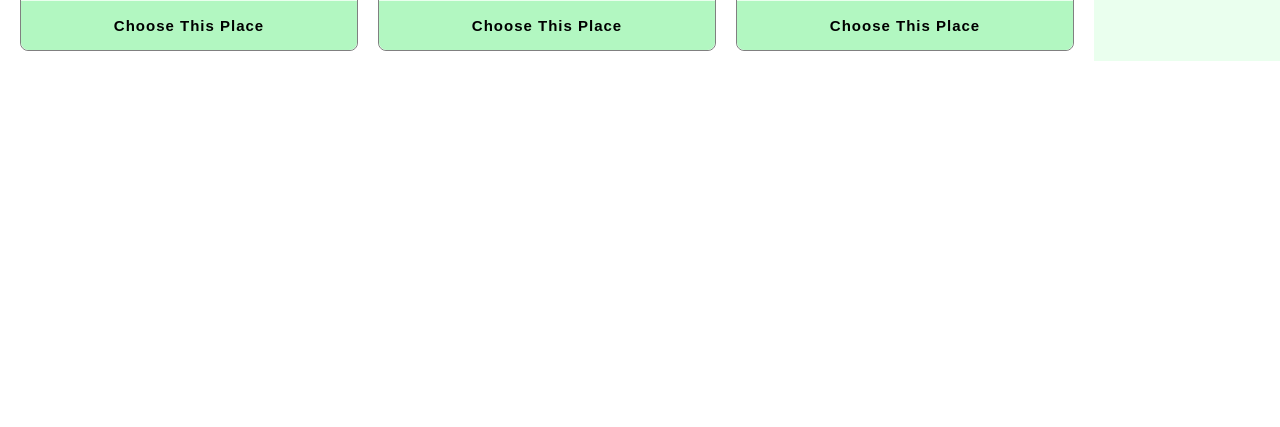
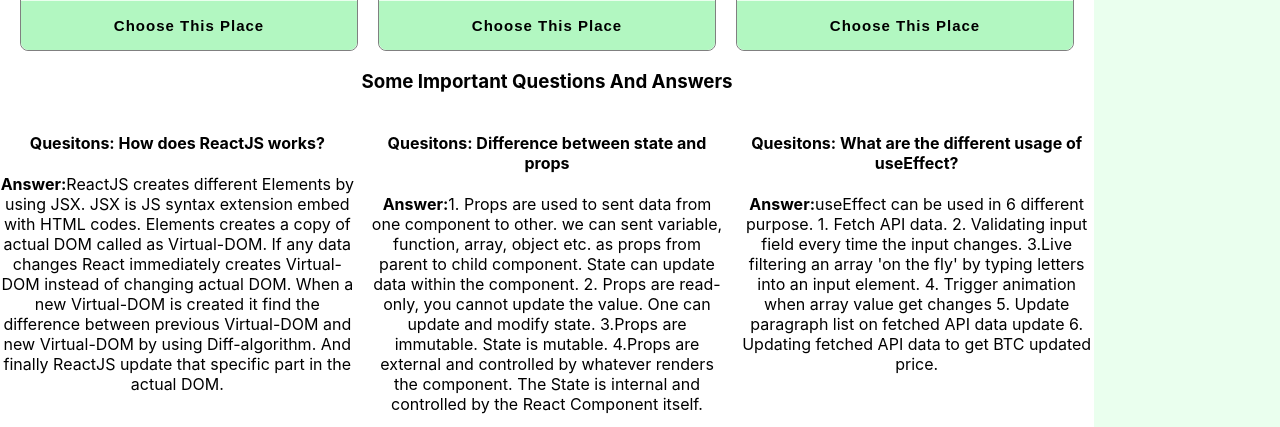
Before and after one commit to dev-sajjad/ultra-active-club-website, a React (Create React App) app: page / in a window 1280 px wide. Shown: the part 1380-1807 px from the top of the page. Before the commit the page ends 1441 px from the top, so only its background shows below. Built offline with nearby package versions, Linux system fonts and the light colour scheme.

Commit message:
added questions and answers

```diff
--- a/public/index.html
+++ b/public/index.html
@@ -24,7 +24,7 @@
       work correctly both with client-side routing and a non-root public URL.
       Learn how to configure a non-root public URL by running `npm run build`.
     -->
-    <title>React App</title>
+    <title>Visit Beautiful Sylhet</title>
   </head>
   <body>
     <noscript>You need to enable JavaScript to run this app.</noscript>
--- a/src/components/Tour/Tour.css
+++ b/src/components/Tour/Tour.css
@@ -27,6 +27,13 @@
     background-color:  #eaffee;
 }
 
+.questions {
+    display: grid;
+    grid-template-columns: repeat(3, 1fr);
+    gap: 15px;
+
+}
+
 
 @media only screen and (max-width: 1200px) {
     .place-container {
--- a/src/components/Tour/Tour.js
+++ b/src/components/Tour/Tour.js
@@ -52,6 +52,46 @@
             ></Place>
           ))}
         </div>
+        <h3>Some Important Questions And Answers</h3>
+        <div className='questions'>
+          <div className='question'>
+            <h4>Quesitons: How does ReactJS works?</h4>
+            <p>
+              <strong>Answer:</strong>ReactJS creates different Elements by
+              using JSX. JSX is JS syntax extension embed with HTML codes.
+              Elements creates a copy of actual DOM called as Virtual-DOM. If
+              any data changes React immediately creates Virtual-DOM instead of
+              changing actual DOM. When a new Virtual-DOM is created it find the
+              difference between previous Virtual-DOM and new Virtual-DOM by
+              using Diff-algorithm. And finally ReactJS update that specific
+              part in the actual DOM.
+            </p>
+          </div>
+          <div>
+            <h4>Quesitons: Difference between state and props</h4>
+            <p>
+              <strong>Answer:</strong>1. Props are used to sent data from one
+              component to other. we can sent variable, function, array, object
+              etc. as props from parent to child component. State can update
+              data within the component. 2. Props are read-only, you cannot
+              update the value. One can update and modify state. 3.Props are
+              immutable. State is mutable. 4.Props are external and controlled
+              by whatever renders the component. The State is internal and
+              controlled by the React Component itself.
+            </p>
+          </div>
+          <div>
+            <h4>Quesitons: What are the different usage of useEffect?</h4>
+            <p>
+              <strong>Answer:</strong>useEffect can be used in 6 different
+              purpose. 1. Fetch API data. 2. Validating input field every time
+              the input changes. 3.Live filtering an array 'on the fly' by
+              typing letters into an input element. 4. Trigger animation when
+              array value get changes 5. Update paragraph list on fetched API
+              data update 6. Updating fetched API data to get BTC updated price.
+            </p>
+          </div>
+        </div>
       </div>
       <div className="details-container">
         <User place={day}></User>
```
